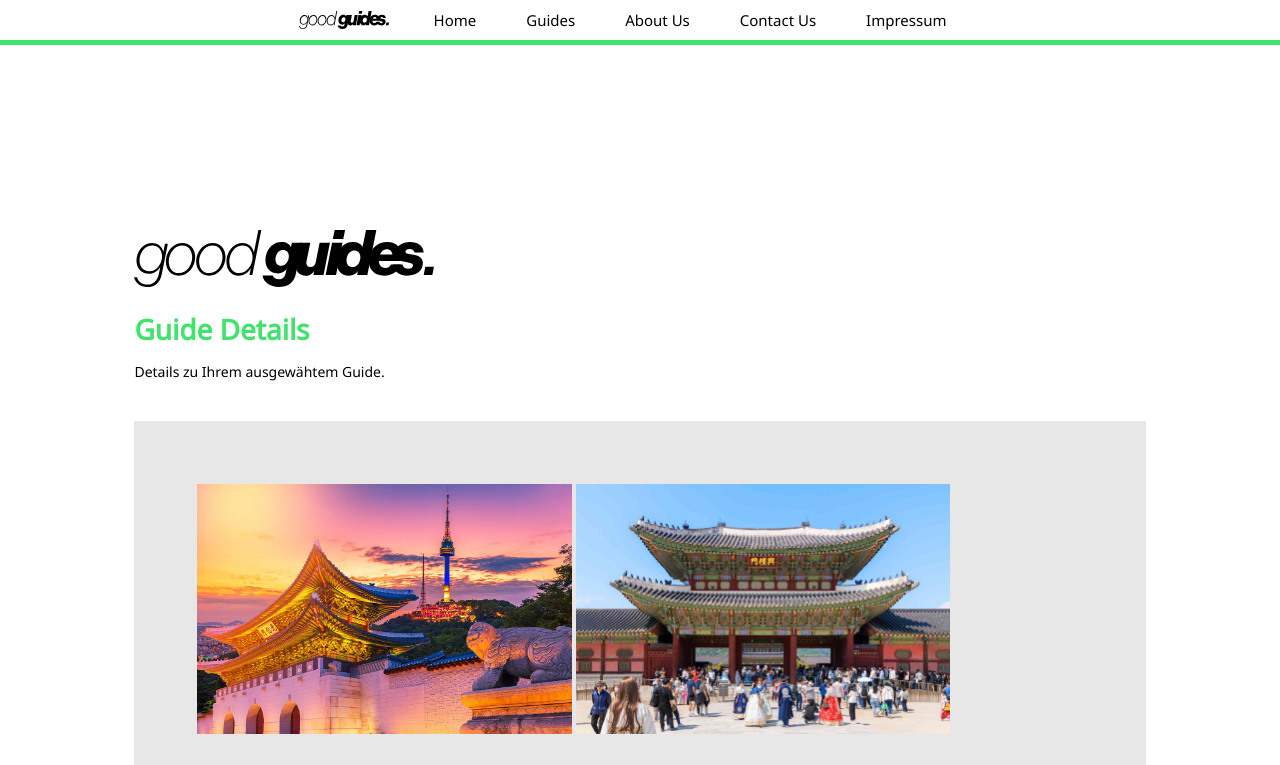
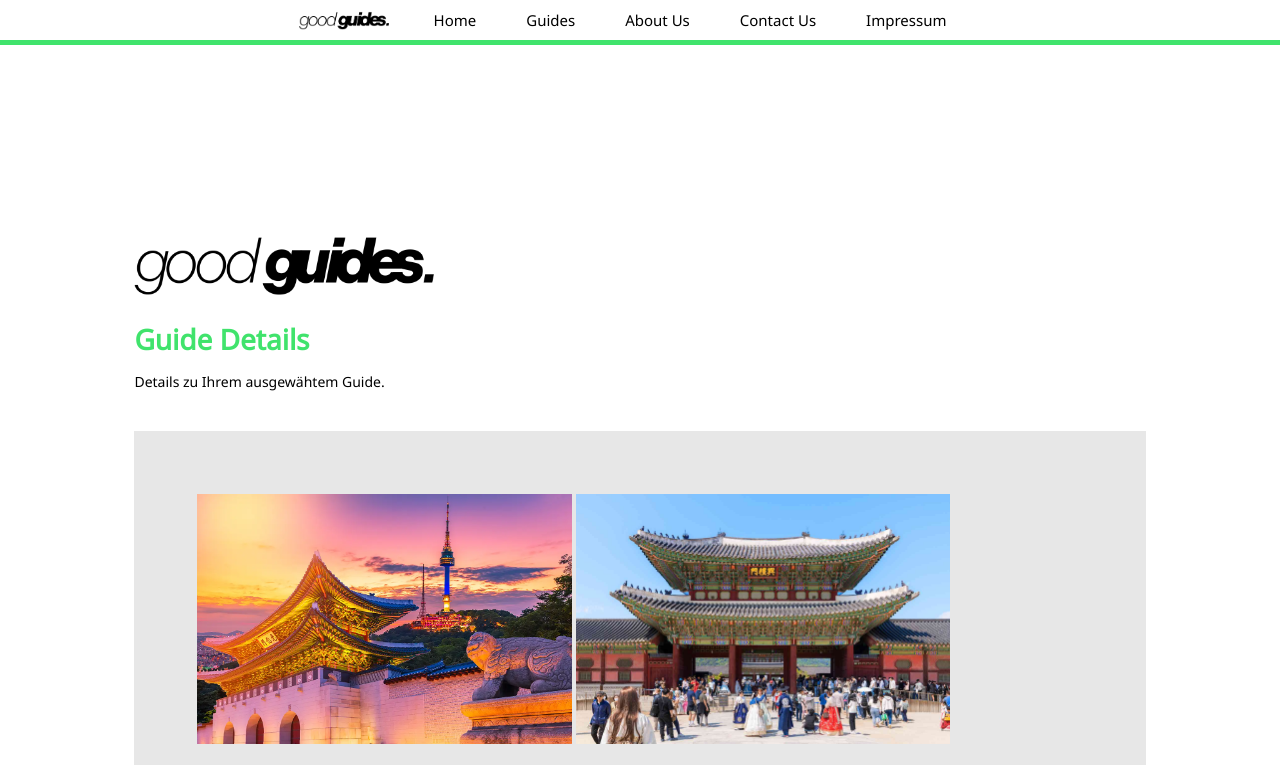
Before and after one commit to raitris/goodguides.de, a plain HTML site: page guides-details.html in a window 1280 px wide. Shown: the top 765 px of the page. Drawn offline with Linux system fonts and the light colour scheme.

Commit message:
Update guides-details.html

```diff
--- a/guides-details.html
+++ b/guides-details.html
@@ -11,7 +11,7 @@
 <header>
 		<nav class="navbar">
 		<ul class="menulist">
-		<img src="image/goodguides logo.svg" style="width: 90px;margin-right:30px">
+		<img src="image/goodguides logo.png" style="width: 90px;margin-right:30px">
 
 		<li><a href="index.html">Home</a></li>
 		<li><a href="guides.html">Guides</a></li>
@@ -27,7 +27,7 @@
 
 
 	<div class="container2">
-		<img src="image/goodguides logo.svg" style="width: 300px;margin-right:30px;">
+		<img src="image/goodguides logo.png" style="width: 300px;margin-right:30px;">
 
 		<h1>Guide Details</h1>
 		<p>Details zu Ihrem ausgewähtem Guide.</p>
```
